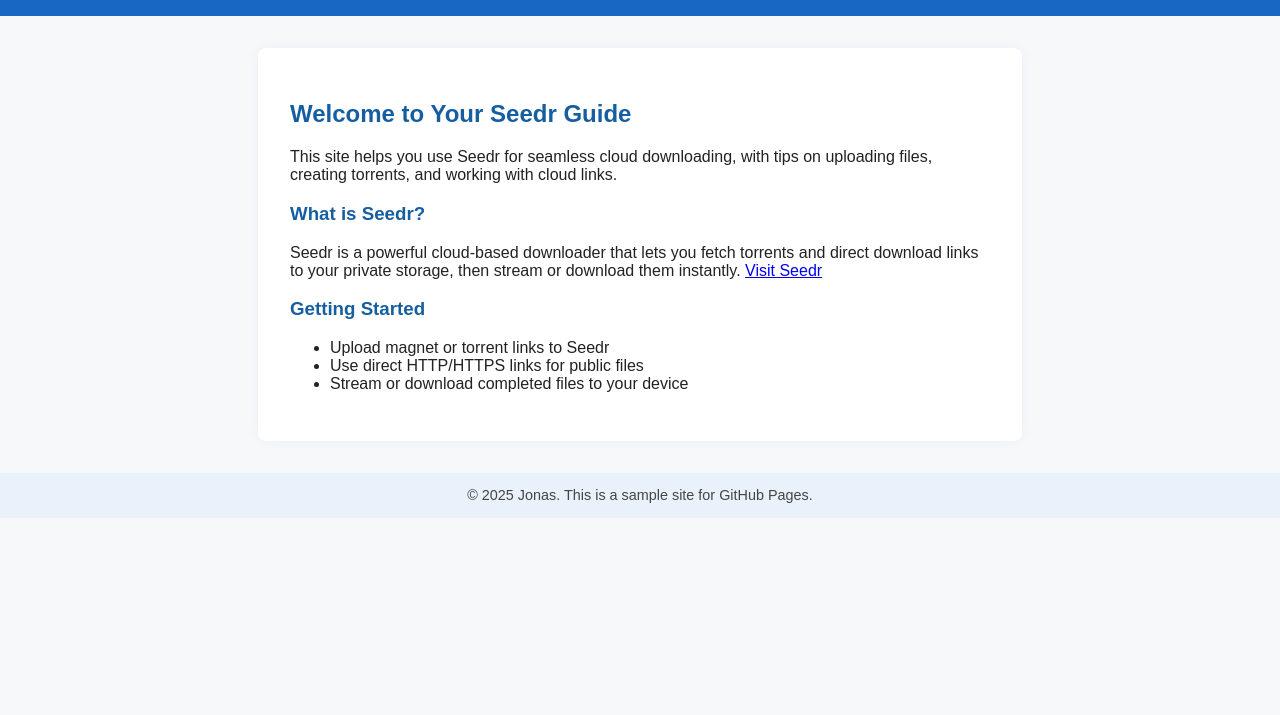
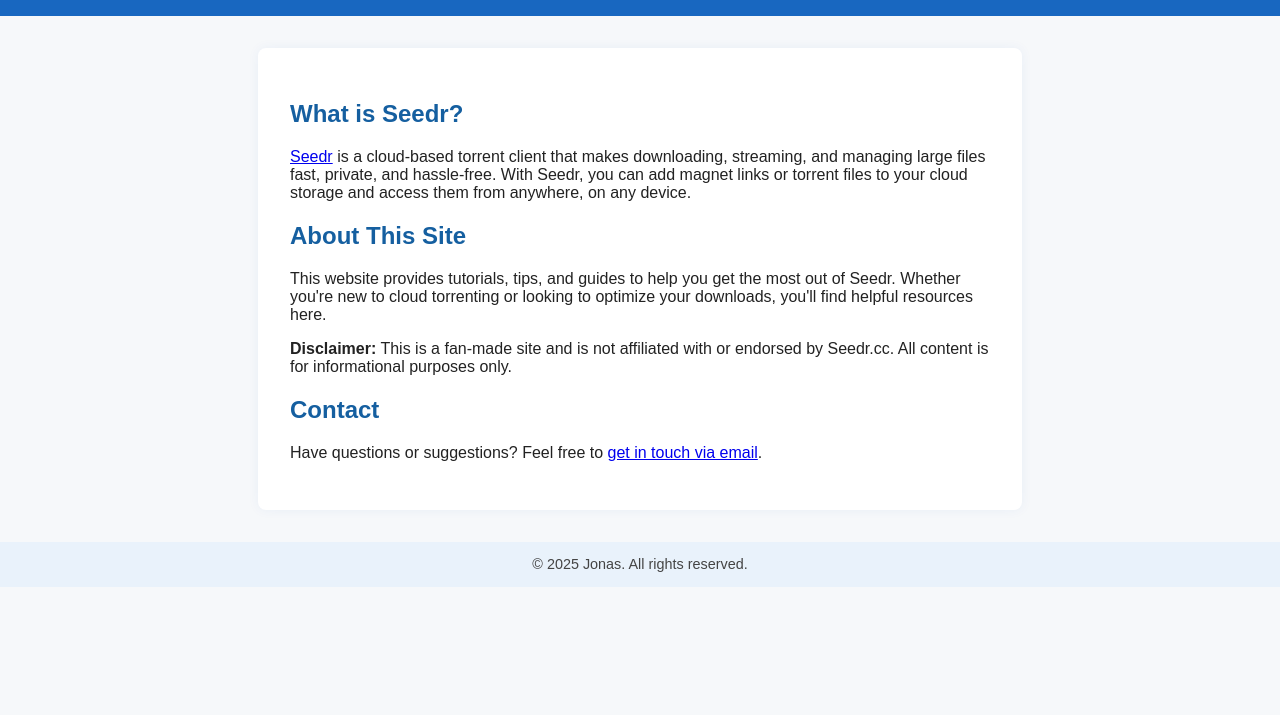
Before and after one commit to mist-hashira/mist-hashira.github.io, a plain HTML site: page index.html in a window 1280 px wide. Shown: the part 85-800 px from the top of the page. Drawn offline with Linux system fonts and the light colour scheme.

Commit message:
Update index.html

```diff
--- a/index.html
+++ b/index.html
@@ -2,13 +2,13 @@
 <html lang="en">
 <head>
   <meta charset="UTF-8">
-  <title>Seedr Guide</title>
+  <title>About | Seedr Guide</title>
   <meta name="viewport" content="width=device-width, initial-scale=1">
   <link rel="stylesheet" href="style.css">
 </head>
 <body>
   <header>
-    <h1>Seedr Guide</h1>
+    <h1>About Seedr Guide</h1>
     <nav>
       <ul>
         <li><a href="index.html">Home</a></li>
@@ -17,26 +17,30 @@
     </nav>
   </header>
   <main>
-    <h2>Welcome to Your Seedr Guide</h2>
-    <p>This site helps you use Seedr for seamless cloud downloading, with tips on uploading files, creating torrents, and working with cloud links.</p>
     <section>
-      <h3>What is Seedr?</h3>
+      <h2>What is Seedr?</h2>
       <p>
-        Seedr is a powerful cloud-based downloader that lets you fetch torrents and direct download links to your private storage, then stream or download them instantly.
-        <a href="https://www.seedr.cc/" target="_blank" rel="noopener">Visit Seedr</a>
+        <a href="https://www.seedr.cc/" target="_blank" rel="noopener">Seedr</a> is a cloud-based torrent client that makes downloading, streaming, and managing large files fast, private, and hassle-free. With Seedr, you can add magnet links or torrent files to your cloud storage and access them from anywhere, on any device.
       </p>
     </section>
     <section>
-      <h3>Getting Started</h3>
-      <ul>
-        <li>Upload magnet or torrent links to Seedr</li>
-        <li>Use direct HTTP/HTTPS links for public files</li>
-        <li>Stream or download completed files to your device</li>
-      </ul>
+      <h2>About This Site</h2>
+      <p>
+        This website provides tutorials, tips, and guides to help you get the most out of Seedr. Whether you're new to cloud torrenting or looking to optimize your downloads, you'll find helpful resources here.
+      </p>
+      <p>
+        <strong>Disclaimer:</strong> This is a fan-made site and is not affiliated with or endorsed by Seedr.cc. All content is for informational purposes only.
+      </p>
+    </section>
+    <section>
+      <h2>Contact</h2>
+      <p>
+        Have questions or suggestions? Feel free to <a href="jonaskhanwald59@.com">get in touch via email</a>.
+      </p>
     </section>
   </main>
   <footer>
-    &copy; 2025 Jonas. This is a sample site for GitHub Pages.
+    &copy; 2025 Jonas. All rights reserved.
   </footer>
 </body>
 </html>
```
